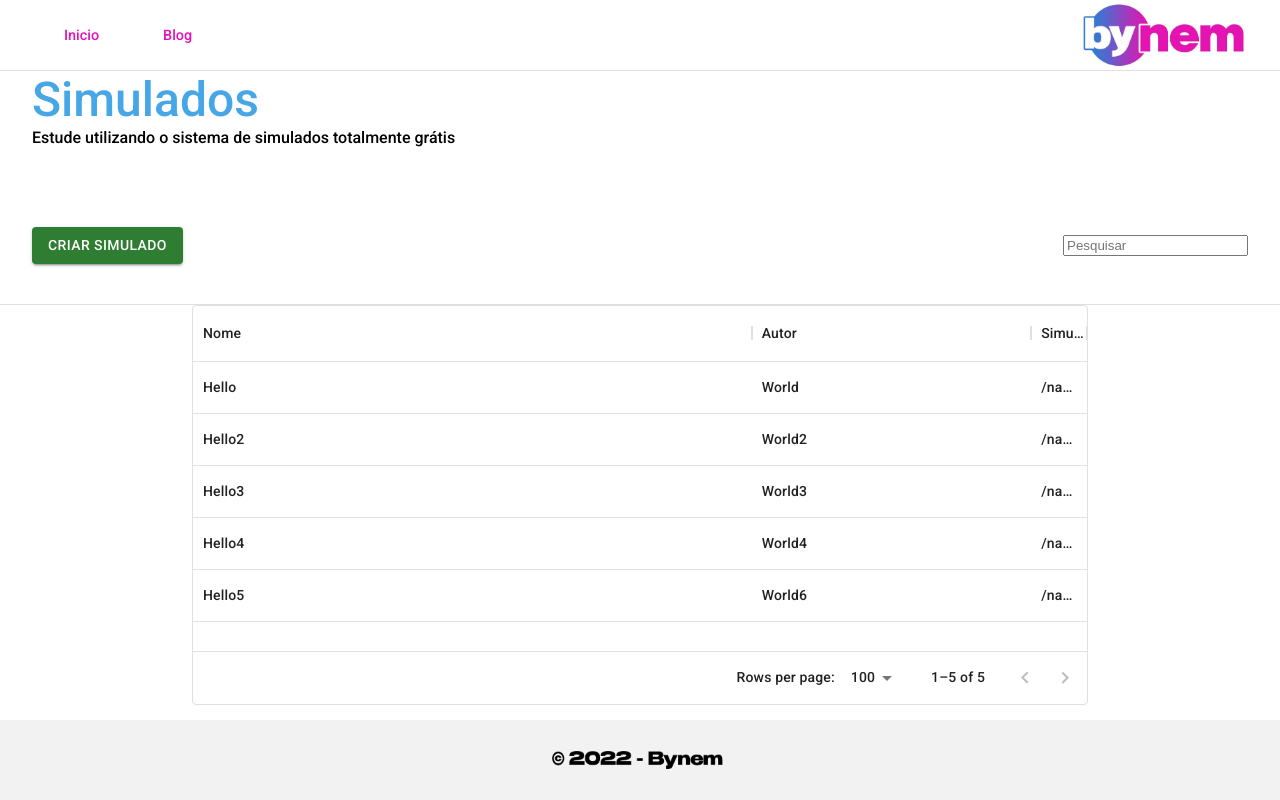
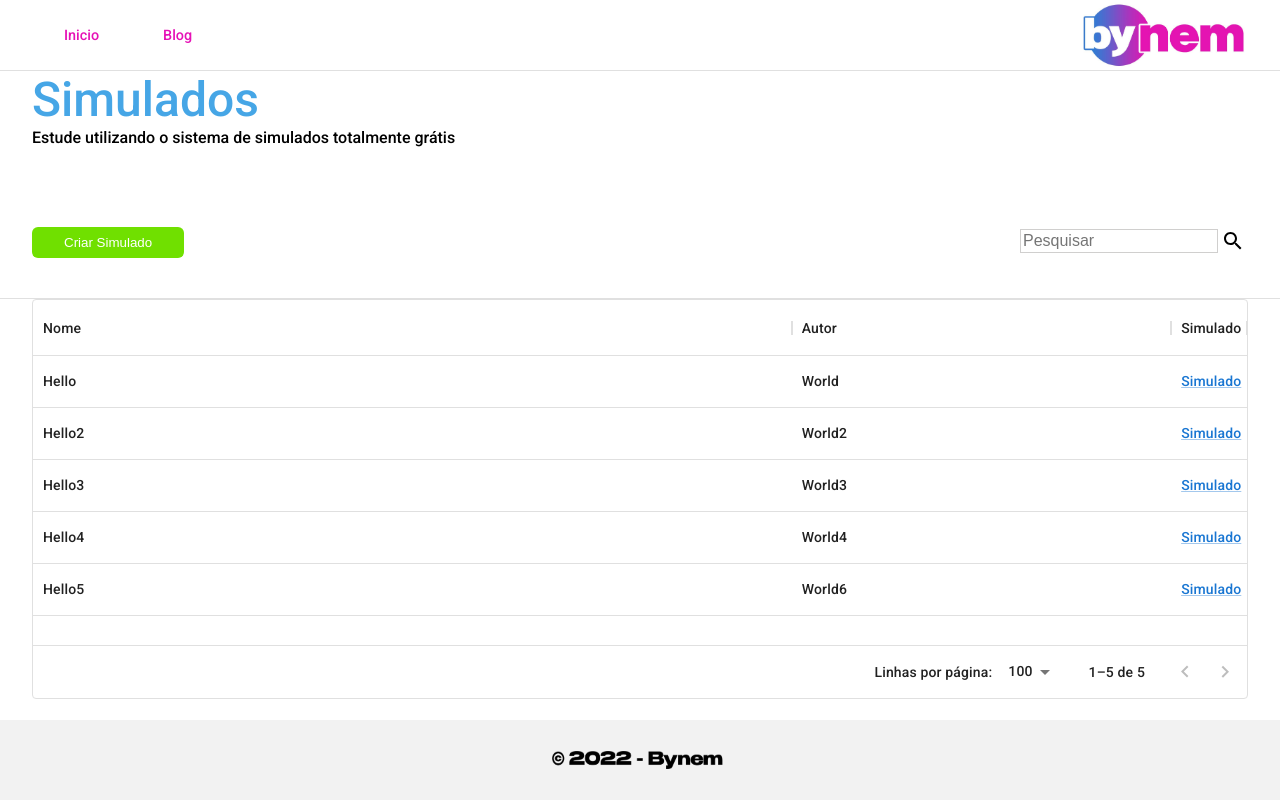
Before and after one commit to Bynem/bynem-app, a Next.js app: page / in a window 1280 px wide. Built offline with nearby package versions, Linux system fonts and the light colour scheme; no server answers.

Commit message:
inu seachr

```diff
--- a/package.json
+++ b/package.json
@@ -12,7 +12,9 @@
     "@emotion/react": "^11.7.1",
     "@emotion/styled": "^11.6.0",
     "@material-ui/core": "^5.0.0-beta.5",
+    "@mui/icons-material": "^5.2.5",
     "@mui/material": "^5.2.5",
+    "@mui/styles": "^5.2.3",
     "@mui/x-data-grid": "^5.2.1",
     "next": "12.0.7",
     "react": "17.0.2",
--- a/src/components/Head/index.tsx
+++ b/src/components/Head/index.tsx
@@ -16,9 +16,9 @@ export default function Head() {
         <Image height={70} width={170} src='/bynem0.png' />
       </Link>
       <S.Hamburger onClick={() => setIsOpen(!isOpen)}>
-        <span />
-        <span />
-        <span />
+        <span className='spanHamburger' />
+        <span className='spanHamburger' />
+        <span className='spanHamburger' />
       </S.Hamburger>
       <S.Menu isOpen={isOpen}>
         <Link href="/2">
--- a/src/components/Head/styles.ts
+++ b/src/components/Head/styles.ts
@@ -23,7 +23,7 @@ export const Hamburger = styled.div`
   flex-direction: column;
   cursor: pointer;
 
-  span {
+  .spanHamburger{
     height: 2px;
     width: 25px;
     background: #e611b6;
--- a/src/components/Table/index.tsx
+++ b/src/components/Table/index.tsx
@@ -1,37 +1,38 @@
-import { DataGrid } from "@mui/x-data-grid";
-import React, { useEffect } from "react";
+import { DataGrid, GridColDef, ptBR } from "@mui/x-data-grid";
+import React from "react";
 import styled from "styled-components";
 import axios from "axios";
+import Link from "@material-ui/core/Link";
 export type GridRowsProp = {
     id: number;
     name: string;
     author: string;
     simuled: string;
 }
-export type GridColDef = {
-    field: string;
-    width?: number;
-    headerName?: string;
-    hide?: boolean;
-    flex?: number;
-
-}
-
 
 const rows: GridRowsProp[] = [
-    { id: 1, name: "Hello", author: "World", simuled: '/nada' },
-    { id: 2, name: "Hello2", author: "World2", simuled: '/nada' },
-    { id: 3, name: "Hello3", author: "World3", simuled: '/nada' },
-    { id: 4, name: "Hello4", author: "World4", simuled: '/nada' },
-    { id: 5, name: "Hello5", author: "World6", simuled: '/nada' },
+    { id: 1, name: "Hello", author: "World", simuled: 'Simulado' },
+    { id: 2, name: "Hello2", author: "World2", simuled: 'Simulado' },
+    { id: 3, name: "Hello3", author: "World3", simuled: 'Simulado' },
+    { id: 4, name: "Hello4", author: "World4", simuled: 'Simulado' },
+    { id: 5, name: "Hello5", author: "World6", simuled: 'Simulado' },
 ];
+
 
 const columns: GridColDef[] = [
     { field: "id", hide: true },
     { field: "name", headerName: "Nome", width: 150, flex: 1 },
     { field: "author", headerName: "Autor", width: 200, flex: 0.5 },
-    { field: "simuled", headerName: "Simulado", width: 50, flex: 0.1 }
-];
+    {
+        field: "simuled",
+        headerName: "Simulado",
+        width: 50,
+        flex: 0.1,
+        renderCell: (params) => (
+            <Link href={`/`}>{params.value?.toString()}</Link>
+        )
+    }
+]
 
 export default function Table() {
     axios.get('https://bynem-app.herokuapp.com/api/Simulado')
@@ -49,13 +50,13 @@ export default function Table() {
 
     return (
         <TableDiv>
-            <DataGrid rows={rows} columns={columns} onCellClick={(e) => { console.log(e) }} />
+            <DataGrid localeText={ptBR.components.MuiDataGrid.defaultProps.localeText} rows={rows} columns={columns} onCellClick={(e) => { console.log(e) }} />
         </TableDiv>
     );
 }
+
 export const TableDiv = styled.div`
     height: 50vh;
-    width: 70% ;
-    margin-left: auto;
-    margin-right: auto;
+    margin-left: 2rem;
+    margin-right: 2rem;
 `
--- /dev/null
+++ b/src/components/TableA/index.tsx
@@ -0,0 +1,176 @@
+import * as React from 'react';
+import { useTheme } from '@mui/material/styles';
+import Box from '@mui/material/Box';
+import Table from '@mui/material/Table';
+import TableBody from '@mui/material/TableBody';
+import TableCell from '@mui/material/TableCell';
+import TableContainer from '@mui/material/TableContainer';
+import TableFooter from '@mui/material/TableFooter';
+import TablePagination from '@mui/material/TablePagination';
+import TableRow from '@mui/material/TableRow';
+import Paper from '@mui/material/Paper';
+import IconButton from '@mui/material/IconButton';
+import FirstPageIcon from '@mui/icons-material/FirstPage';
+import KeyboardArrowLeft from '@mui/icons-material/KeyboardArrowLeft';
+import KeyboardArrowRight from '@mui/icons-material/KeyboardArrowRight';
+import LastPageIcon from '@mui/icons-material/LastPage';
+
+interface TablePaginationActionsProps {
+    count: number;
+    page: number;
+    rowsPerPage: number;
+    onPageChange: (
+        event: React.MouseEvent<HTMLButtonElement>,
+        newPage: number,
+    ) => void;
+}
+
+function TablePaginationActions(props: TablePaginationActionsProps) {
+    const theme = useTheme();
+    const { count, page, rowsPerPage, onPageChange } = props;
+
+    const handleFirstPageButtonClick = (
+        event: React.MouseEvent<HTMLButtonElement>,
+    ) => {
+        onPageChange(event, 0);
+    };
+
+    const handleBackButtonClick = (event: React.MouseEvent<HTMLButtonElement>) => {
+        onPageChange(event, page - 1);
+    };
+
+    const handleNextButtonClick = (event: React.MouseEvent<HTMLButtonElement>) => {
+        onPageChange(event, page + 1);
+    };
+
+    const handleLastPageButtonClick = (event: React.MouseEvent<HTMLButtonElement>) => {
+        onPageChange(event, Math.max(0, Math.ceil(count / rowsPerPage) - 1));
+    };
+
+    return (
+        <Box sx={{ flexShrink: 0, ml: 2.5 }}>
+            <IconButton
+                onClick={handleFirstPageButtonClick}
+                disabled={page === 0}
+                aria-label="first page"
+            >
+                {theme.direction === 'rtl' ? <LastPageIcon /> : <FirstPageIcon />}
+            </IconButton>
+            <IconButton
+                onClick={handleBackButtonClick}
+                disabled={page === 0}
+                aria-label="previous page"
+            >
+                {theme.direction === 'rtl' ? <KeyboardArrowRight /> : <KeyboardArrowLeft />}
+            </IconButton>
+            <IconButton
+                onClick={handleNextButtonClick}
+                disabled={page >= Math.ceil(count / rowsPerPage) - 1}
+                aria-label="next page"
+            >
+                {theme.direction === 'rtl' ? <KeyboardArrowLeft /> : <KeyboardArrowRight />}
+            </IconButton>
+            <IconButton
+                onClick={handleLastPageButtonClick}
+                disabled={page >= Math.ceil(count / rowsPerPage) - 1}
+                aria-label="last page"
+            >
+                {theme.direction === 'rtl' ? <FirstPageIcon /> : <LastPageIcon />}
+            </IconButton>
+        </Box>
+    );
+}
+
+function createData(name: string, calories: number, fat: number) {
+    return { name, calories, fat };
+}
+
+const rows = [
+    createData('Cupcake', 305, 3.7),
+    createData('Donut', 452, 25.0),
+    createData('Eclair', 262, 16.0),
+    createData('Frozen yoghurt', 159, 6.0),
+    createData('Gingerbread', 356, 16.0),
+    createData('Honeycomb', 408, 3.2),
+    createData('Ice cream sandwich', 237, 9.0),
+    createData('Jelly Bean', 375, 0.0),
+    createData('KitKat', 518, 26.0),
+    createData('Lollipop', 392, 0.2),
+    createData('Marshmallow', 318, 0),
+    createData('Nougat', 360, 19.0),
+    createData('Oreo', 437, 18.0),
+].sort((a, b) => (a.calories < b.calories ? -1 : 1));
+
+export default function CustomPaginationActionsTable() {
+    const [page, setPage] = React.useState(0);
+    const [rowsPerPage, setRowsPerPage] = React.useState(5);
+
+    // Avoid a layout jump when reaching the last page with empty rows.
+    const emptyRows =
+        page > 0 ? Math.max(0, (1 + page) * rowsPerPage - rows.length) : 0;
+
+    const handleChangePage = (
+        event: React.MouseEvent<HTMLButtonElement> | null,
+        newPage: number,
+    ) => {
+        setPage(newPage);
+    };
+
+    const handleChangeRowsPerPage = (
+        event: React.ChangeEvent<HTMLInputElement | HTMLTextAreaElement>,
+    ) => {
+        setRowsPerPage(parseInt(event.target.value, 10));
+        setPage(0);
+    };
+
+    return (
+        <TableContainer component={Paper}>
+            <Table sx={{ minWidth: 500 }} aria-label="custom pagination table">
+                <TableBody>
+                    {(rowsPerPage > 0
+                        ? rows.slice(page * rowsPerPage, page * rowsPerPage + rowsPerPage)
+                        : rows
+                    ).map((row) => (
+                        <TableRow key={row.name}>
+                            <TableCell component="th" scope="row">
+                                {row.name}
+                            </TableCell>
+                            <TableCell style={{ width: 160 }} align="right">
+                                {row.calories}
+                            </TableCell>
+                            <TableCell style={{ width: 160 }} align="right">
+                                {row.fat}
+                            </TableCell>
+                        </TableRow>
+                    ))}
+                    {emptyRows > 0 && (
+                        <TableRow style={{ height: 53 * emptyRows }}>
+                            <TableCell colSpan={6} />
+                        </TableRow>
+                    )}
+                </TableBody>
+                <TableFooter>
+                    <TableRow>
+                        <TablePagination
+                            rowsPerPageOptions={[5, 10, 25, { label: 'All', value: -1 }]}
+                            colSpan={3}
+                            count={rows.length}
+                            rowsPerPage={rowsPerPage}
+                            page={page}
+                            SelectProps={{
+                                inputProps: {
+                                    'aria-label': 'rows per page',
+                                },
+                                native: true,
+                            }}
+                            labelRowsPerPage={'linhas por pagina'}
+                            onPageChange={handleChangePage}
+                            onRowsPerPageChange={handleChangeRowsPerPage}
+                            ActionsComponent={TablePaginationActions}
+                        />
+                    </TableRow>
+                </TableFooter>
+            </Table>
+        </TableContainer>
+    );
+}
--- a/src/pages/_app.tsx
+++ b/src/pages/_app.tsx
@@ -14,7 +14,10 @@ function App({ Component, pageProps }: AppProps) {
         <link rel="manifest" href="/manifest.json" />
         <meta name="theme-color" content="#06092B" />
         <link rel="preconnect" href="https://fonts.googleapis.com" />
-        <link rel="preconnect" href="https://fonts.gstatic.com" />
+        <link rel="preconnect" href="https://fonts.gstatic.com" /><link
+          rel="stylesheet"
+          href="https://fonts.googleapis.com/icon?family=Material+Icons"
+        />
         <link href="https://fonts.googleapis.com/css2?family=Roboto:wght@500&display=swap" rel="stylesheet" />
       </Head>
       <GlobalStyles />
--- a/src/templates/Home/index.tsx
+++ b/src/templates/Home/index.tsx
@@ -2,10 +2,11 @@ import React from 'react';
 import Head from "../../components/Head"
 import Footer from "../../components/Footer"
 import * as S from './styles'
-import Button from '@mui/material/Button';
 import Divider from '@mui/material/Divider';
 import Table from '../../components/Table'
-
+// import Table from '../../components/TableA';
+import SearchIcon from '@mui/icons-material/Search';
+import Image from 'next/image'
 export default function Home() {
     return (
         <>
@@ -15,14 +16,14 @@ export default function Home() {
                 <S.SubTitle>Estude utilizando o sistema de simulados totalmente grátis</S.SubTitle>
                 <S.Tools>
                     <S.divButton>
-                        <Button variant="contained" color="success">
+                        <S.Button >
                             Criar Simulado
-                        </Button>
+                        </S.Button >
                     </S.divButton>
-                    <S.divInput>
-                        <S.Input placeholder="Pesquisar"
-                        ></S.Input>
-                    </S.divInput>
+                    <S.SearchContainer>
+                        <S.Input type="text" id="search-bar" placeholder="Pesquisar" />
+                        <a href="#"><SearchIcon /></a>
+                    </S.SearchContainer>
                 </S.Tools>
                 <Divider />
                 <Table />
--- a/src/templates/Home/styles.ts
+++ b/src/templates/Home/styles.ts
@@ -38,7 +38,7 @@ export const Button = styled.button`
     border: none;
     background-color: #70e000;
     border-radius: 6px;
-    padding: 1rem 2rem;
+    padding: 0.5rem 2rem;
     color: white;
     cursor: pointer;
     transition: all 0.3s;
@@ -48,12 +48,53 @@ export const Button = styled.button`
 `
 export const divInput = styled.div`
     margin: 0 2rem 0 0 ;
+    max-height: 40px;
      @media (max-width: 400px){
         margin: 0;
 
     }
 `
 
+export const SearchContainer = styled.form`
+    display: flex;
+    margin: 0 2rem 0 0;
+
+    svg{
+        width: 30px;
+    }
+`
+
 export const Input = styled.input`
-    margin-left: 0;
+    margin: 0 auto;
+    width: 12rem;
+    height: 20px;
+    font-size: 1rem;
+    border: 1px solid #D0CFCE;
+    outline: none;
+    &:focus{
+    border: 1px solid #008ABF;
+    transition: 0.35s ease;
+    color: #008ABF;
+    &::-webkit-input-placeholder{
+        transition: opacity 0.45s ease;
+        opacity: 0;
+        }
+    &::-moz-placeholder {
+        transition: opacity 0.45s ease;
+        opacity: 0;
+        }
+    &:-ms-placeholder {
+        transition: opacity 0.45s ease;
+        opacity: 0;
+        }
+    }
+
 `
+
+
+
+
+
+export const InputButton = styled.button`
+    max-height: 40px;
+`
```
Also changed, not shown: 1 other file (tests, documents, lock files or other folders).
